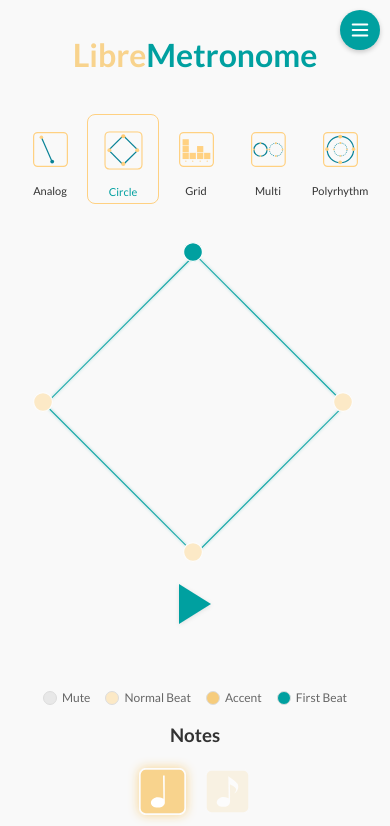
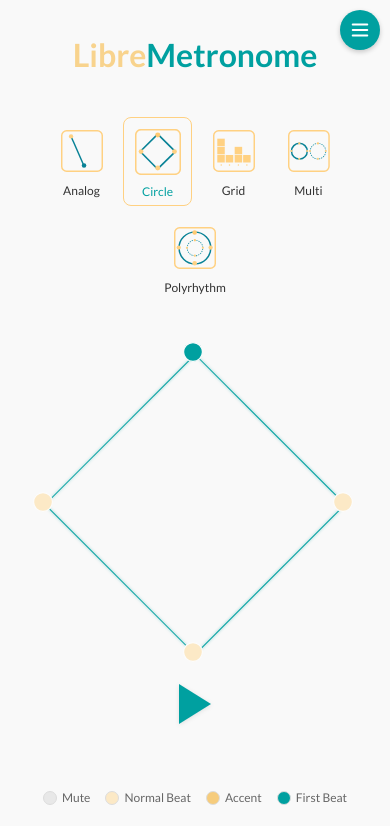
Before and after one commit to hybridpicker/LibreMetronome, a React (Create React App) app in the folder frontend/: page / in a window 390 px wide. Shown: the top 826 px of the page. Built offline with nearby package versions, Linux system fonts and the light colour scheme; no server answers.

Commit message:
better mobile styling

```diff
--- a/frontend/src/components/ModeSelector.css
+++ b/frontend/src/components/ModeSelector.css
@@ -83,7 +83,7 @@
   top: 100%;
   left: 50%;
   transform: translateX(-50%);
-  background-color: rgba(51, 51, 51, 0.95);
+  background-color: rgba(0, 160, 160, 0.9);
   color: white;
   padding: 8px 12px;
   border-radius: 6px;
@@ -107,7 +107,7 @@
   transform: translateX(-50%);
   border-width: 5px;
   border-style: solid;
-  border-color: transparent transparent rgba(51, 51, 51, 0.95) transparent;
+  border-color: transparent transparent rgba(0, 160, 160, 0.9) transparent;
 }
 
 @keyframes pulse {
@@ -136,18 +136,18 @@
 /* Media queries for responsiveness */
 @media (max-width: 600px) {
   .mode-selector {
-    gap: 5px;
-    padding: 8px;
+    gap: 10px;
+    padding: 10px;
   }
 
   .mode-option {
     padding: 8px;
-    min-width: 60px;
+    min-width: 65px;
   }
 
   .mode-icon {
-    width: 35px;
-    height: 35px;
+    width: 40px;
+    height: 40px;
   }
 
   .mode-name {
@@ -157,7 +157,53 @@
 
 @media (max-width: 480px) {
   .mode-selector {
-    gap: 2px;
+    gap: 8px;
+    padding: 8px;
+  }
+
+  .mode-option {
+    padding: 6px;
+    min-width: 55px;
+  }
+
+  .mode-icon-container {
+    width: 55px;
+    height: 55px;
+  }
+
+  .mode-icon {
+    width: 42px;
+    height: 42px;
+  }
+
+  .mode-name {
+    font-size: 12px;
+    font-weight: 500;
+  }
+
+  .mode-tooltip {
+    max-width: 180px;
+    font-size: 12px;
+    padding: 8px 12px;
+  }
+}
+
+/* Styles for the "More" button */
+.more-icon {
+  display: flex;
+  justify-content: center;
+  align-items: center;
+  width: 35px;
+  height: 35px;
+  font-size: 20px;
+  color: #00A0A0;
+  font-weight: bold;
+}
+
+/* Tiny screens - optimize for very small displays */
+@media (max-width: 350px) {
+  .mode-selector {
+    gap: 4px;
     padding: 5px;
   }
 
@@ -166,57 +212,18 @@
     min-width: 50px;
   }
 
+  .mode-icon-container {
+    width: 50px;
+    height: 50px;
+  }
+
   .mode-icon {
-    width: 35px;
-    height: 35px;
+    width: 40px;
+    height: 40px;
   }
 
   .mode-name {
     font-size: 11px;
-  }
-
-  .mode-tooltip {
-    max-width: 150px;
-    font-size: 11px;
-    padding: 6px 10px;
+    font-weight: 500;
   }
 }
-
-/* Styles for the "More" button */
-.more-icon {
-  display: flex;
-  justify-content: center;
-  align-items: center;
-  width: 30px;
-  height: 30px;
-  font-size: 18px;
-  color: #00A0A0;
-  font-weight: bold;
-}
-
-/* Tiny screens - optimize for very small displays */
-@media (max-width: 350px) {
-  .mode-selector {
-    gap: 1px;
-    padding: 3px;
-  }
-
-  .mode-option {
-    padding: 4px;
-    min-width: 45px;
-  }
-
-  .mode-icon-container {
-    width: 45px;
-    height: 45px;
-  }
-
-  .mode-icon {
-    width: 32px;
-    height: 32px;
-  }
-
-  .mode-name {
-    font-size: 10px;
-  }
-}
--- a/frontend/src/components/ModeSelector.js
+++ b/frontend/src/components/ModeSelector.js
@@ -11,6 +11,7 @@ import PolyIcon from '../assets/svg/modeIcon/Poly.svg';
 
 const ModeSelector = ({ mode, setMode }) => {
   const [hoveredMode, setHoveredMode] = useState(null);
+  const [touchedMode, setTouchedMode] = useState(null);
   const [showAllModes, setShowAllModes] = useState(window.innerWidth > 350);
   const [showMoreButton, setShowMoreButton] = useState(window.innerWidth <= 350);
 
@@ -25,6 +26,16 @@ const ModeSelector = ({ mode, setMode }) => {
     window.addEventListener('resize', handleResize);
     return () => window.removeEventListener('resize', handleResize);
   }, []);
+
+  // Clear touched mode tooltip after delay
+  useEffect(() => {
+    if (touchedMode) {
+      const timer = setTimeout(() => {
+        setTouchedMode(null);
+      }, 1500);
+      return () => clearTimeout(timer);
+    }
+  }, [touchedMode]);
 
   // Mode configurations with descriptions for tooltips
   const modeConfigs = [
@@ -62,14 +73,29 @@ const ModeSelector = ({ mode, setMode }) => {
 
   const handleModeChange = (modeId) => {
     setMode(modeId);
+    // Show tooltip on touch devices when selecting a mode
+    if ('ontouchstart' in window) {
+      setTouchedMode(modeId);
+    }
   };
 
   const handleMouseEnter = (modeId) => {
+    if (!('ontouchstart' in window)) {
       setHoveredMode(modeId);
+    }
   };
 
   const handleMouseLeave = () => {
     setHoveredMode(null);
+  };
+
+  const handleTouchStart = (modeId) => {
+    // For touch devices, show tooltip on long press
+    const longPressTimer = setTimeout(() => {
+      setTouchedMode(modeId);
+    }, 500);
+
+    return () => clearTimeout(longPressTimer);
   };
 
   // Function to show essential modes for tiny screens
@@ -77,12 +103,22 @@ const ModeSelector = ({ mode, setMode }) => {
     if (showAllModes) {
       return modeConfigs;
     } else {
-      // On tiny screens, only show the current mode plus Circle and Grid (most commonly used)
+      // Show the current mode plus most commonly used modes
+      const essentialModes = ['circle', 'grid'];
+      const currentModeIncluded = essentialModes.includes(mode) || mode === 'analog';
+
+      if (currentModeIncluded) {
+        return modeConfigs.filter(config =>
+          essentialModes.includes(config.id) || config.id === 'analog'
+        );
+      } else {
+        // Always show the currently selected mode plus two essential ones
         return modeConfigs.filter(config =>
           config.id === mode ||
           config.id === 'circle' ||
           config.id === 'grid'
         );
+      }
     }
   };
 
@@ -94,8 +130,6 @@ const ModeSelector = ({ mode, setMode }) => {
             key={modeConfig.id}
             className={`mode-option ${mode === modeConfig.id ? 'active' : ''}`}
             onClick={() => handleModeChange(modeConfig.id)}
-            onMouseEnter={() => handleMouseEnter(modeConfig.id)}
-            onMouseLeave={handleMouseLeave}
           >
             <div className="mode-icon-container">
               <img
@@ -108,12 +142,6 @@ const ModeSelector = ({ mode, setMode }) => {
               )}
             </div>
             <div className="mode-name">{modeConfig.name}</div>
-
-            {hoveredMode === modeConfig.id && (
-              <div className="mode-tooltip">
-                {modeConfig.description}
-              </div>
-            )}
           </div>
         ))}
 
```
Lines whose indentation alone changed are shown as unchanged.
